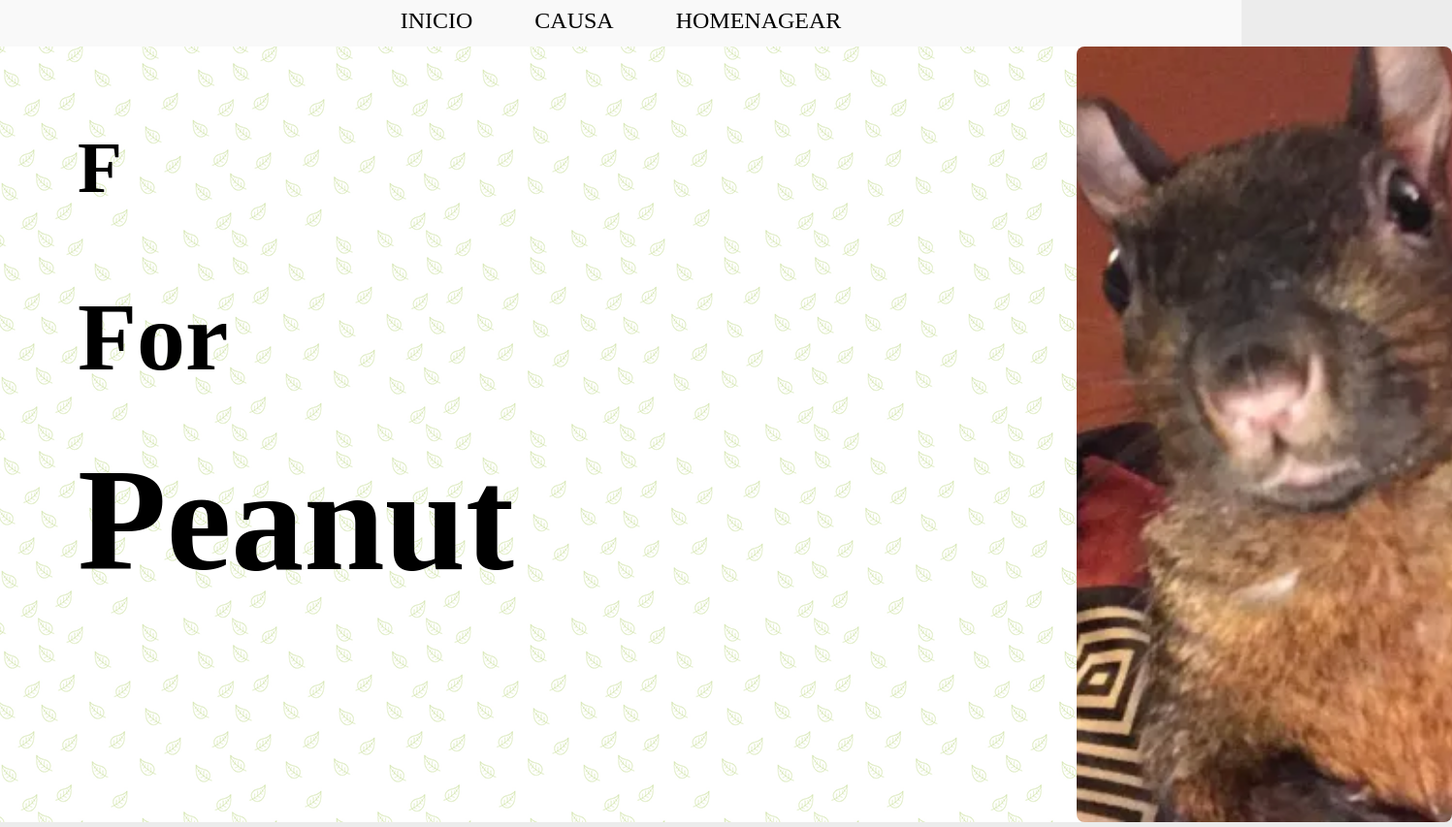
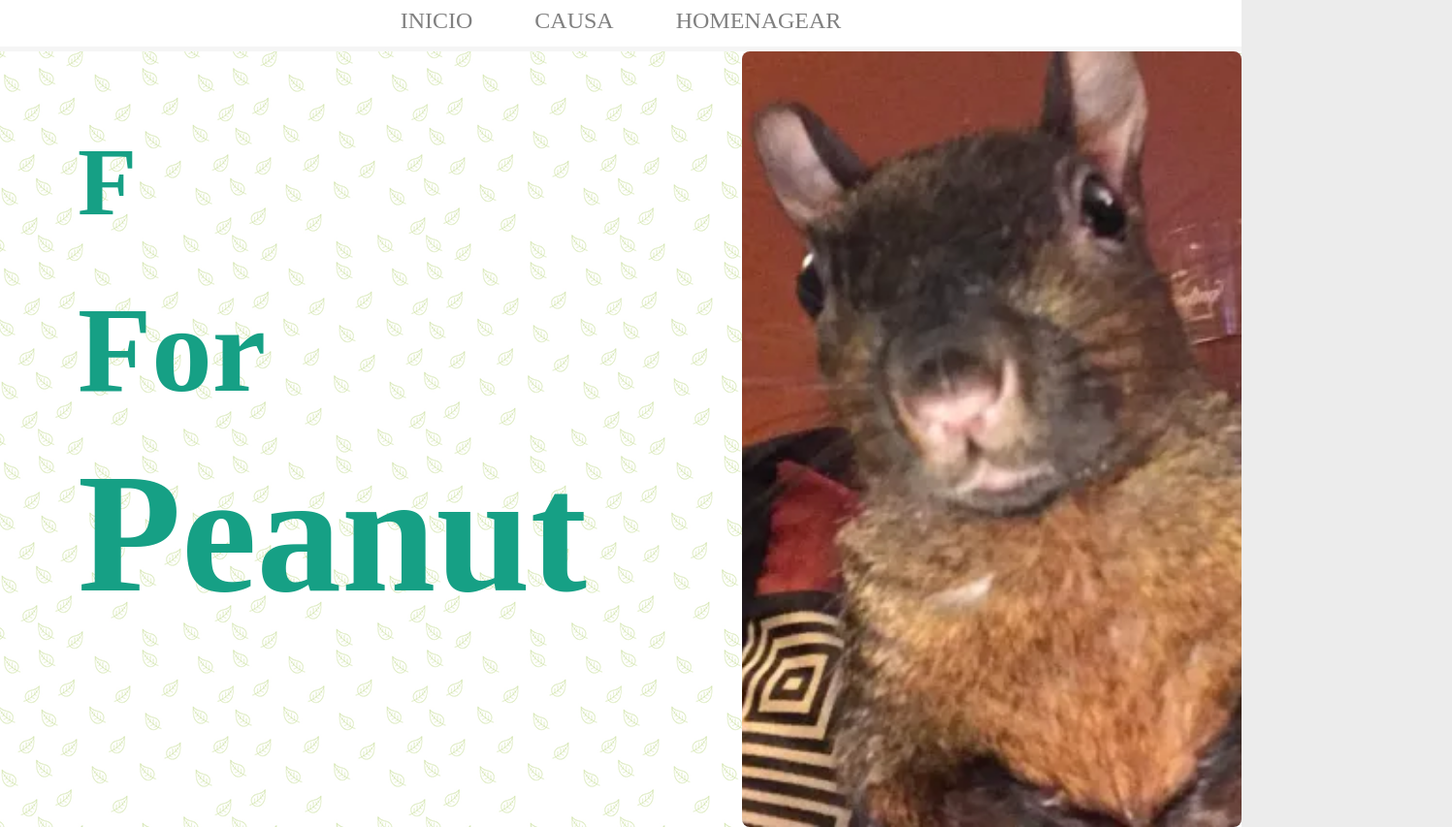
Before and after one commit to agapethos/fpeanut, a plain HTML site: page index.html in a window 1280 px wide. Shown: the whole page at 97% size, 1497 px wide, since content can reach past the window. Drawn offline with Linux system fonts and the light colour scheme; a web font is replaced by a local one.

Commit message:
Ajustes na página inicial

```diff
--- a/styles/index.css
+++ b/styles/index.css
@@ -14,7 +14,8 @@ body {
   margin: auto;
   width: 100%;
   list-style: none;
-  background: rgba(255, 255, 255, 0.7);
+  background: #fff;
+  border-bottom: solid whitesmoke thick;
   text-align: center;
 }
 li {
@@ -24,7 +25,7 @@ li {
   margin-inline: 30px;
 }
 .h-link {
-  color: black;
+  color: grey;
   text-decoration: none;
   text-transform: uppercase;
   font-size: 24px;
@@ -34,7 +35,7 @@ li:hover {
 }
 .h-link:hover {
   transition: 0.2s;
-  color: #fff;
+  color: #16a085;
 }
 
 .container {
@@ -55,11 +56,11 @@ li:hover {
   position: absolute;
   right: -100%;
   height: 100vh;
-  width: 30%;
+  width: 40%;
   border: none;
   border-right: solid transparent;
   border-radius: 8px;
-  animation: pogEnter 7s ease-in-out forwards;
+  animation: pogEnter 4s ease-in-out forwards;
 }
 
 @keyframes pogEnter {
@@ -73,27 +74,28 @@ li:hover {
 
 #left h1 {
   padding: 50px;
+  color: #16a085;
 }
 #f {
-  font-size: 75px;
-  position: absolute;
-  left: -100%;
-  top:10%;
-  animation: fEnter 1s ease-in-out forwards;
-}
-#for {
   font-size: 100px;
   position: absolute;
   left: -100%;
+  top: 10%;
+  animation: fEnter .5s ease-in-out forwards;
+}
+#for {
+  font-size: 125px;
+  position: absolute;
+  left: -100%;
   top: 30%;
-  animation: forEnter 1s ease-in-out forwards 1s;
+  animation: forEnter .3s ease-in-out forwards .5s;
 }
 #peanut {
-  font-size: 150px;
+  font-size: 175px;
   position: absolute;
   left: -100%;
-  top:50%;
-  animation: peanutEnter 1s ease-in-out forwards 3s;
+  top: 50%;
+  animation: peanutEnter 1s ease-in-out forwards 0.8s;
 }
 
 @keyframes fEnter {
```
